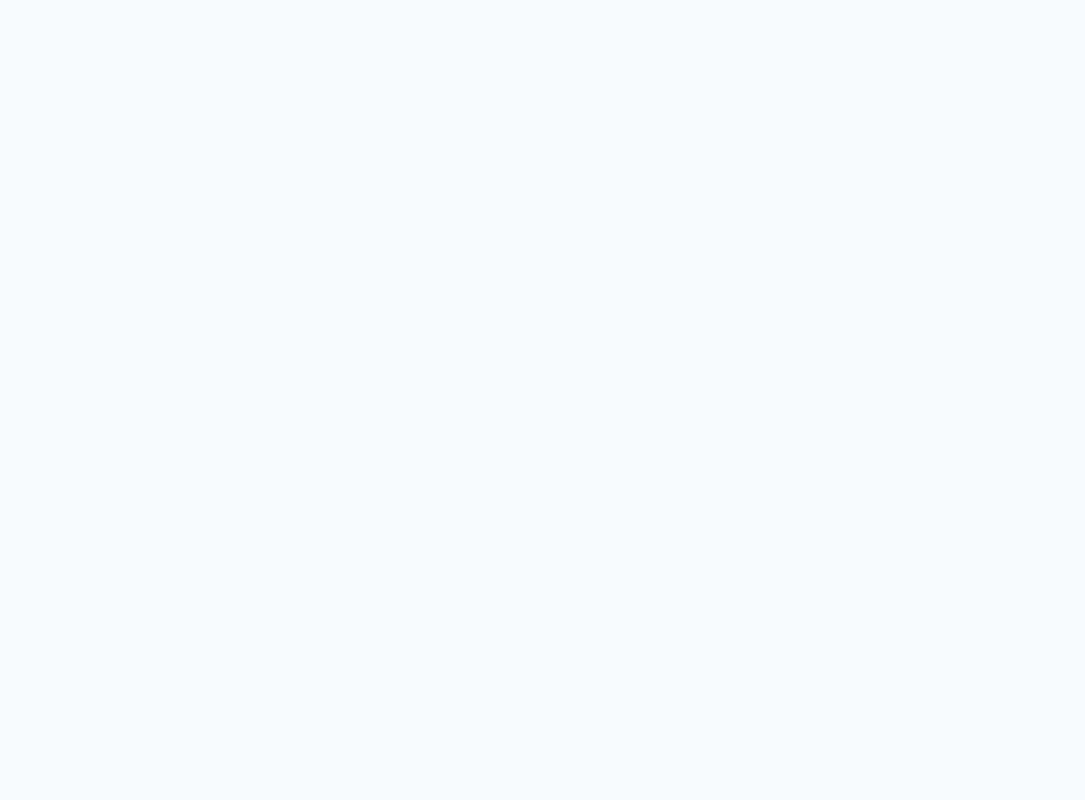
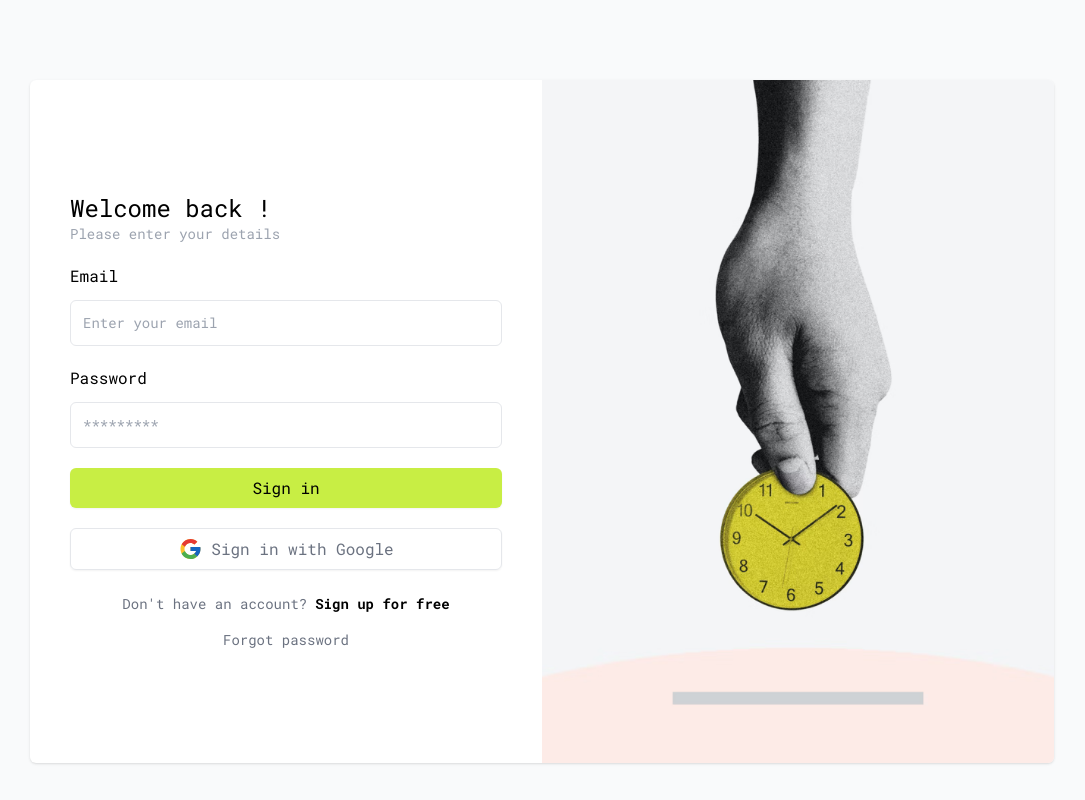
Before and after one commit to tomidziurdzia/FinanceManagement-Client, a React (Vite) app: page /auth/signin in a window 1280 px wide. Before the commit this address had no page. Shown: the whole page, without its empty margins (98-1183 px from the left). Built offline with nearby package versions, Linux system fonts and the light colour scheme.

Commit message:
Agregue Alerta al Login y termine el Login por registro de usuario

```diff
--- a/src/App.tsx
+++ b/src/App.tsx
@@ -1,21 +1,13 @@
 import React from "react";
-import { BrowserRouter, Routes, Route } from "react-router-dom";
+import { BrowserRouter, Routes, Route, Navigate } from "react-router-dom";
 import ProtectedRoutes from "./layouts/ProtectedRoutes";
 import PublicRoutes from "./layouts/PublicRoutes";
-import ConfirmAccount from "./pages/ConfirmAccount";
-import ForgetPassword from "./pages/ForgetPassword";
-import NewPassword from "./pages/NewPassword";
-import SignIn from "./pages/SignIn";
-import SignUp from "./pages/SignUp";
-import Dashboard from "./pages/Dashboard";
-import Transactions from "./pages/Transactions";
-import Accounts from "./pages/Accounts";
-import Settings from "./pages/Settings";
+
 import { useAppSelector, useAppDispatch } from "./store/store";
 import { setLoggedIn } from "./store/auth/authActions";
 
 const App = () => {
-  const { user } = useAppSelector((state) => state.auth);
+  const { status } = useAppSelector((state) => state.auth);
   const dispatch = useAppDispatch();
 
   React.useEffect(() => {
@@ -23,26 +15,24 @@ const App = () => {
       await dispatch(setLoggedIn());
     };
     checkAuth();
-  }, []);
-
-  console.log(user);
+  }, [setLoggedIn]);
 
   return (
     <BrowserRouter>
       <Routes>
-        <Route path="/" element={<PublicRoutes />}>
-          <Route path="" element={<SignIn />} />
-          <Route path="signup" element={<SignUp />} />
-          <Route path="confirm-account" element={<ConfirmAccount />} />
-          <Route path="new-password" element={<NewPassword />} />
-          <Route path="forget-password" element={<ForgetPassword />} />
-        </Route>
-        <Route element={<ProtectedRoutes />}>
-          <Route path="/dashboard" element={<Dashboard />} />
-          <Route path="/transactions" element={<Transactions />} />
-          <Route path="/accounts" element={<Accounts />} />
-          <Route path="/settings" element={<Settings />} />
-        </Route>
+        {status === "not-authenticated" ? (
+          <>
+            <Route path="/auth/*" element={<PublicRoutes />} />
+            <Route path="/*" element={<Navigate to="/auth/signin" />} />
+          </>
+        ) : status === "authenticated" ? (
+          <>
+            <Route path="/*" element={<ProtectedRoutes />} />
+            <Route path="/*" element={<Navigate to="/" />} />
+          </>
+        ) : (
+          "Cargando...."
+        )}
       </Routes>
     </BrowserRouter>
   );
--- /dev/null
+++ b/src/components/Alert.tsx
@@ -0,0 +1,15 @@
+import { AlertProps } from "../interfaces/User";
+
+const Alert = ({ msg, error }: AlertProps) => {
+  return (
+    <div
+      className={`${
+        error ? "bg-red-400" : "bg-primary"
+      } text-center text-white p-3 rounded-xl font-bold text-sm my-10`}
+    >
+      {msg}
+    </div>
+  );
+};
+
+export default Alert;
--- a/src/components/Sidebar.tsx
+++ b/src/components/Sidebar.tsx
@@ -1,5 +1,5 @@
 import React from "react";
-import { NavLink } from "react-router-dom";
+import { NavLink, useLocation } from "react-router-dom";
 import DashboardIcon from "../assets/DashboardIcon";
 import TransactionIcon from "../assets/TransactionIcon";
 import WalletIcon from "../assets/WalletIcon";
@@ -10,15 +10,16 @@ const Sidebar = () => {
   let activeStyle = {
     backgroundColor: "#C8EE44",
   };
+
   return (
     <div className="flex flex-col h-full justify-between">
       <nav className="w-full mt-20 p-8">
         <ul className="text-xl">
           <li className="mb-4">
             <NavLink
-              to="dashboard"
+              to="/dashboard"
+              className="flex p-3 rounded-xl justify-start"
               style={({ isActive }) => (isActive ? activeStyle : undefined)}
-              className="flex p-3 rounded-xl justify-start"
             >
               <DashboardIcon />
               <p className="pl-3">Dashboard</p>
--- a/src/interfaces/User.ts
+++ b/src/interfaces/User.ts
@@ -5,3 +5,8 @@ export interface User {
   email: string;
   googleAcount: boolean;
 }
+
+export interface AlertProps {
+  msg: string;
+  error: boolean | undefined;
+}
--- a/src/layouts/ProtectedRoutes.tsx
+++ b/src/layouts/ProtectedRoutes.tsx
@@ -1,15 +1,13 @@
-import { Navigate, Outlet } from "react-router-dom";
+import { Navigate, Outlet, Routes, Route } from "react-router-dom";
 import Header from "../components/Header";
 import Sidebar from "../components/Sidebar";
-
-const useAuth = () => {
-  const user = { loggedIn: true };
-  return user && user.loggedIn;
-};
+import Dashboard from "../pages/Dashboard";
+import Transactions from "../pages/Transactions";
+import Accounts from "../pages/Accounts";
+import Settings from "../pages/Settings";
 
 const ProtectedRoutes = () => {
-  const isAuth = useAuth();
-  return isAuth ? (
+  return (
     <div className="flex bg-white min-h-screen">
       <div className="bg-gray-50 w-2/12">
         <Sidebar />
@@ -17,11 +15,15 @@ const ProtectedRoutes = () => {
       <div className="w-10/12 px-4">
         <Header />
 
+        <Routes>
+          <Route path="/dashboard" element={<Dashboard />} />
+          <Route path="/transactions" element={<Transactions />} />
+          <Route path="/accounts" element={<Accounts />} />
+          <Route path="/settings" element={<Settings />} />
+        </Routes>
         <Outlet />
       </div>
     </div>
-  ) : (
-    <Navigate to="/" />
   );
 };
 
--- a/src/layouts/PublicRoutes.tsx
+++ b/src/layouts/PublicRoutes.tsx
@@ -1,13 +1,25 @@
-import { Outlet } from "react-router-dom";
+import { Outlet, Routes, Route } from "react-router-dom";
 
 import image from "../assets/image.png";
+import ConfirmAccount from "../pages/ConfirmAccount";
+import ForgetPassword from "../pages/ForgetPassword";
+import NewPassword from "../pages/NewPassword";
+import SignIn from "../pages/SignIn";
+import SignUp from "../pages/SignUp";
 
 const PublicRoutes = () => {
   return (
     <div className="container mx-auto md:flex md:mt-20 justify-center max-w-screen-lg shadow rounded-md bg-white">
       <div className="w-1/2 m-auto">
         <div className="w-full px-10">
-          <Outlet />
+          {/* <Outlet /> */}
+          <Routes>
+            <Route path="signin" element={<SignIn />} />
+            <Route path="signup" element={<SignUp />} />
+            <Route path="confirm-account" element={<ConfirmAccount />} />
+            <Route path="new-password" element={<NewPassword />} />
+            <Route path="forget-password" element={<ForgetPassword />} />
+          </Routes>
         </div>
       </div>
       <div className="w-1/2">
--- a/src/pages/SignIn.tsx
+++ b/src/pages/SignIn.tsx
@@ -1,8 +1,10 @@
 import React from "react";
-import { Link } from "react-router-dom";
+import { Link, useNavigate } from "react-router-dom";
 import GoogleIcon from "../assets/GoogleIcon";
-import { useAppDispatch } from "../store/store";
+import { useAppDispatch, useAppSelector } from "../store/store";
 import { loginUser } from "../store/auth/authActions";
+import { AlertProps } from "../interfaces/User";
+import Alert from "../components/Alert";
 
 interface UserForm {
   email: string;
@@ -10,24 +12,48 @@ interface UserForm {
 }
 
 const SignIn = () => {
-  const [user, setUser] = React.useState<UserForm>({
+  const dispatch = useAppDispatch();
+  const navigate = useNavigate();
+  const [values, setValues] = React.useState<UserForm>({
     email: "",
     password: "",
   });
+  const [alert, setAlert] = React.useState<AlertProps>({
+    msg: "",
+    error: undefined,
+  });
 
-  const dispatch = useAppDispatch();
+  const { errorMessage } = useAppSelector((state) => state.auth);
 
   const handleChange = (e: React.ChangeEvent<HTMLInputElement>) => {
-    setUser({
-      ...user,
+    setValues({
+      ...values,
       [e.target.name]: e.target.value,
     });
   };
 
+  React.useEffect(() => {
+    if (errorMessage) {
+      setAlert({ msg: errorMessage.msg, error: errorMessage.error });
+      return;
+    }
+  }, []);
+
   const handleSubmit = async (e: React.FormEvent<HTMLFormElement>) => {
     e.preventDefault();
-    await dispatch(loginUser(user));
+
+    if ([values.email, values.password].includes("")) {
+      setAlert({ msg: "All fields are required", error: true });
+      return;
+    }
+
+    await dispatch(loginUser(values));
+
+    navigate("/dashboard");
   };
+
+  const { msg, error } = alert;
+
   return (
     <div>
       <div className="mb-5">
@@ -35,6 +61,7 @@ const SignIn = () => {
         <p className="text-sm text-gray-400">Please enter your details</p>
       </div>
       <div>
+        {msg && <Alert msg={msg} error={error} />}
         <form action="" onSubmit={handleSubmit}>
           <div className="mb-5">
             <label className="block" htmlFor="email">
@@ -45,7 +72,7 @@ const SignIn = () => {
               placeholder="Enter your email"
               className="w-full mt-3 p-3 border rounded-md text-sm "
               name="email"
-              value={user.email}
+              value={values.email}
               onChange={handleChange}
             />
           </div>
@@ -56,7 +83,7 @@ const SignIn = () => {
               placeholder="*********"
               className="w-full mt-3 p-3 border rounded-md text-sm "
               name="password"
-              value={user.password}
+              value={values.password}
               onChange={handleChange}
             />
           </div>
--- a/src/store/auth/authActions.ts
+++ b/src/store/auth/authActions.ts
@@ -26,8 +26,7 @@ export const setLoggedIn = createAsyncThunk(
 
     try {
       const { data } = await clientAxios("users/perfil");
-      console.log(data);
-      //   localStorage.setItem("token", data.token);
+      localStorage.setItem("token", data.token);
       return data;
     } catch (error: any) {
       localStorage.clear();
--- a/src/store/auth/authSlice.ts
+++ b/src/store/auth/authSlice.ts
@@ -16,7 +16,7 @@ interface AuthState {
 const initialState: AuthState = {
   loading: false,
   user: null,
-  status: "not-authenticated",
+  status: "checking",
   errorMessage: {
     msg: "",
     error: false,
```
